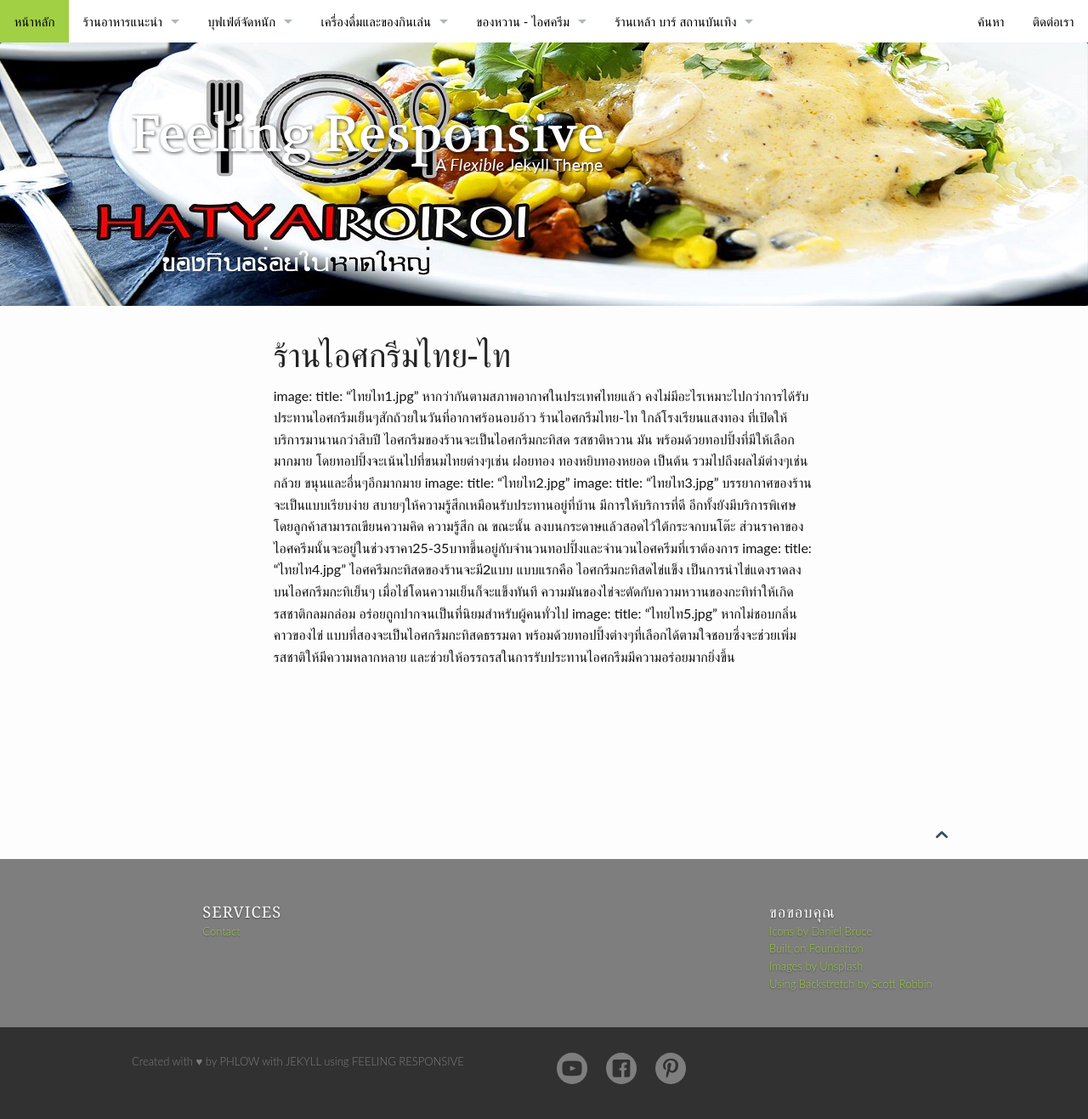
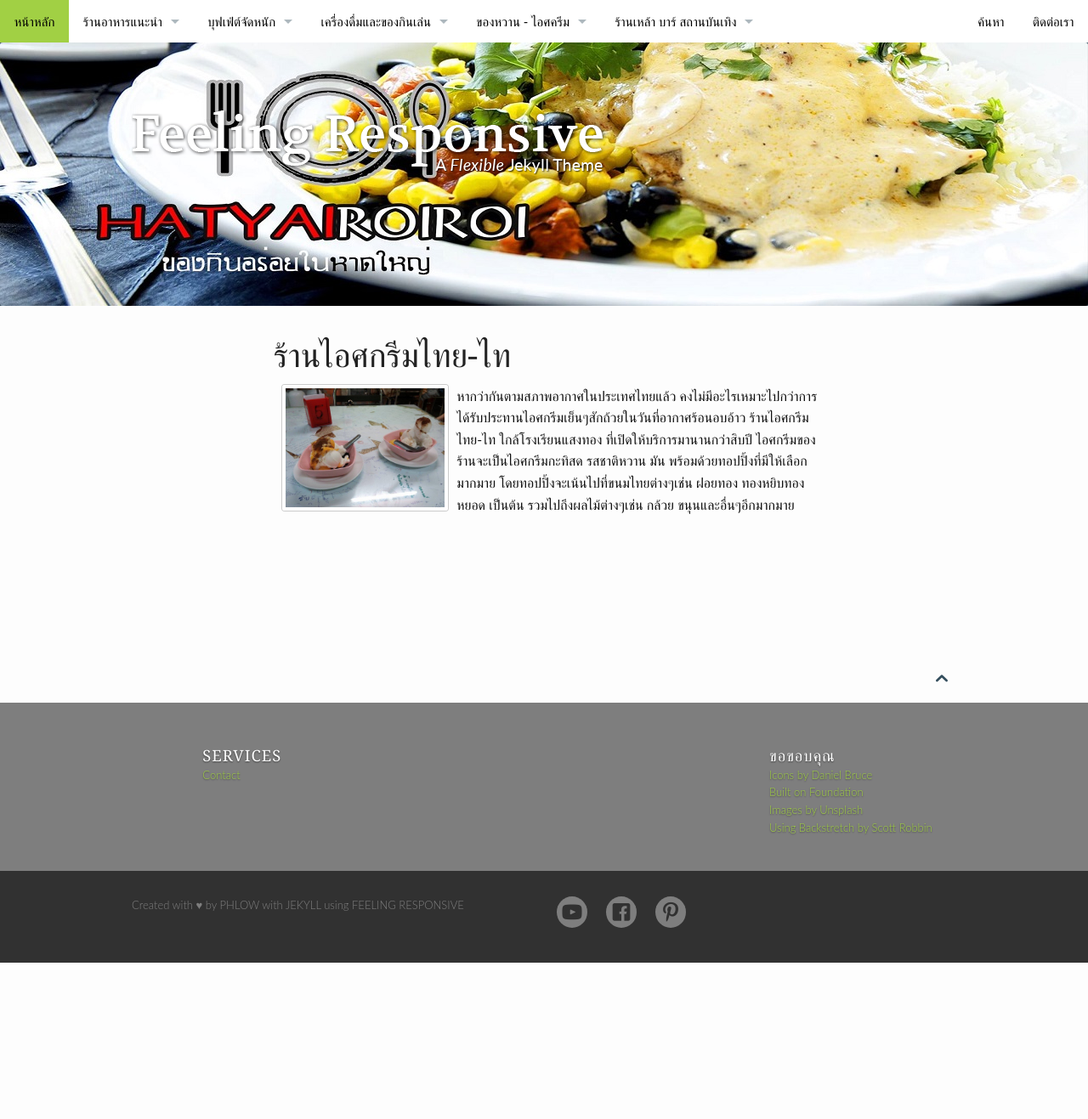
Before and after one commit to hatyairoiroi/hatyairoiroi.github.io, a Jekyll site: the page built from pages/ไทยไท.md, in a window 1280 px wide. Shown: the whole page at 85% size. Built offline with Jekyll 4.4.1, drawn with Linux system fonts in a browser that asks for light colours; after the commit the page ends 1133 px from its top, so only the background shows below that.

Commit message:
Update ไทยไท.md

```diff
--- a/pages/ไทยไท.md
+++ b/pages/ไทยไท.md
@@ -6,17 +6,6 @@
    image_fullwidth: "header_hatyai.jpg"
 permalink: "/ไทยไท/"
 ---
-image:
-    title: "ไทยไท1.jpg"
+<ul class="clearing-thumbs small-block-grid-3" data-clearing>
+  <li><a href="{{ site.url }}/images/ไทยไท1.jpg"><img  class="th" src="{{ site.url }}/images/ไทยไท1.jpg"></a></li>
 	หากว่ากันตามสภาพอากาศในประเทศไทยแล้ว คงไม่มีอะไรเหมาะไปกว่าการได้รับประทานไอศกรีมเย็นๆสักถ้วยในวันที่อากาศร้อนอบอ้าว ร้านไอศกรีมไทย-ไท ใกล้โรงเรียนแสงทอง ที่เปิดให้บริการมานานกว่าสิบปี ไอศกรีมของร้านจะเป็นไอศกรีมกะทิสด รสชาติหวาน มัน พร้อมด้วยทอปปิ้งที่มีให้เลือกมากมาย โดยทอปปิ้งจะเน้นไปที่ขนมไทยต่างๆเช่น ฝอยทอง  ทองหยิบทองหยอด เป็นต้น รวมไปถึงผลไม้ต่างๆเช่น กล้วย ขนุนและอื่นๆอีกมากมาย
-image:
-    title: "ไทยไท2.jpg"
-image:
-    title: "ไทยไท3.jpg"
-บรรยากาศของร้านจะเป็นแบบเรียบง่าย สบายๆให้ความรู้สึกเหมือนรับประทานอยู่ที่บ้าน  มีการให้บริการที่ดี อีกทั้งยังมีบริการพิเศษโดยลูกค้าสามารถเขียนความคิด ความรู้สึก ณ ขณะนั้น ลงบนกระดาษแล้วสอดไว้ใต้กระจกบนโต๊ะ ส่วนราคาของไอศครีมนั้นจะอยู่ในช่วงราคา25-35บาทขึ้นอยู่กับจำนวนทอปปิ้งและจำนวนไอศครีมที่เราต้องการ
-image:
-    title: "ไทยไท4.jpg"
-ไอศครีมกะทิสดของร้านจะมี2แบบ แบบแรกคือ ไอศกรีมกะทิสดไข่แข็ง เป็นการนำไข่แดงราดลงบนไอศกรีมกะทิเย็นๆ เมื่อไข่โดนความเย็นก็จะแข็งทันที ความมันของไข่จะตัดกับความหวานของกะทิทำให้เกิดรสชาติกลมกล่อม อร่อยถูกปากจนเป็นที่นิยมสำหรับผู้คนทั่วไป
-image:
-    title: "ไทยไท5.jpg"
-หากไม่ชอบกลิ่นคาวของไข่ แบบที่สองจะเป็นไอศกรีมกะทิสดธรรมดา พร้อมด้วยทอปปิ้งต่างๆที่เลือกได้ตามใจชอบซึ่งจะช่วยเพิ่มรสชาติให้มีความหลากหลาย และช่วยให้อรรถรสในการรับประทานไอศกรีมมีความอร่อยมากยิ่งขึ้น
```
